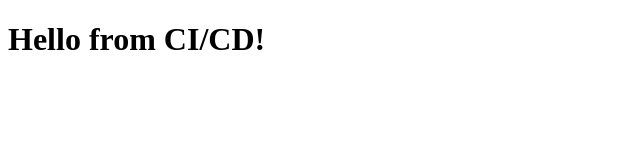
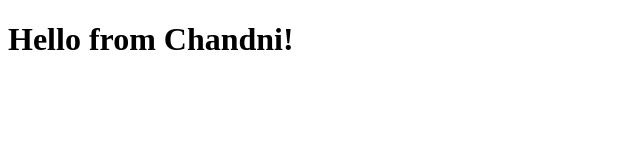
Before and after one commit to chandni-ahuja-04/jenkins-new, a plain HTML site: page chandni/index.html in a window 1280 px wide. Shown: the whole page, without its empty margins (0-640 px from the left). Drawn offline with Linux system fonts and the light colour scheme.

Commit message:
Update index.html

```diff
--- a/chandni/index.html
+++ b/chandni/index.html
@@ -2,6 +2,6 @@
 <html>
   <head><title>Hello</title></head>
   <body>
-    <h1>Hello from CI/CD!</h1>
+    <h1>Hello from Chandni!</h1>
   </body>
 </html>
```
